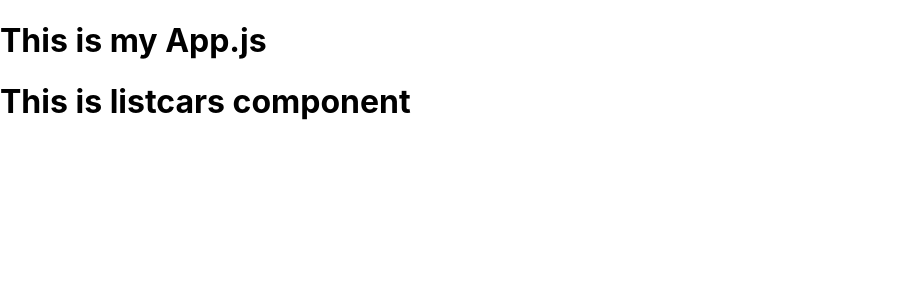
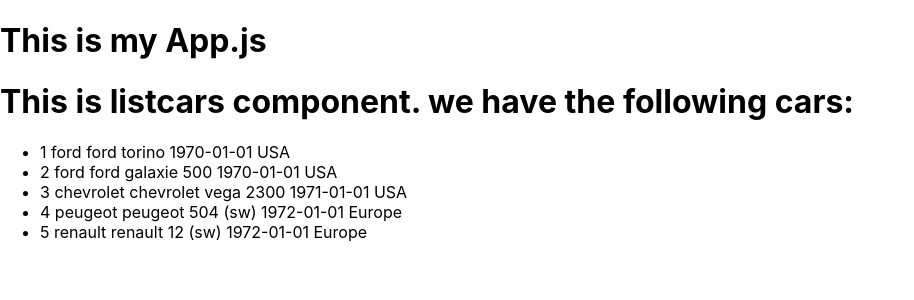
Before and after one commit to Nayar/mycarshop, a React (Create React App) app: page / in a window 1280 px wide. Shown: the top 300 px of the page, without its empty margins (0-914 px from the left). Built offline with nearby package versions, Linux system fonts and the light colour scheme.

Commit message:
display list of cars

```diff
--- a/src/App.js
+++ b/src/App.js
@@ -44,7 +44,7 @@ class App extends React.Component {
     return (
       <div>
         <h1>This is my App.js</h1>
-        <ListCars/>
+        <ListCars cars={listCars}/>
       </div>
     )
   }
--- a/src/ListCars.js
+++ b/src/ListCars.js
@@ -1,5 +1,12 @@
-function ListCars() {
-    return <h1>This is listcars component</h1>
+function ListCars(props) {
+    return (
+        <div>
+            <h1>This is listcars component. we have the following cars:</h1>
+            <ul>
+                { props.cars.map(function(car) { return <li>{car.id} {car.brand} {car.name} {car.year} {car.origin}</li> }) }
+            </ul>
+        </div>
+    )
 }
 
 export default ListCars
```
